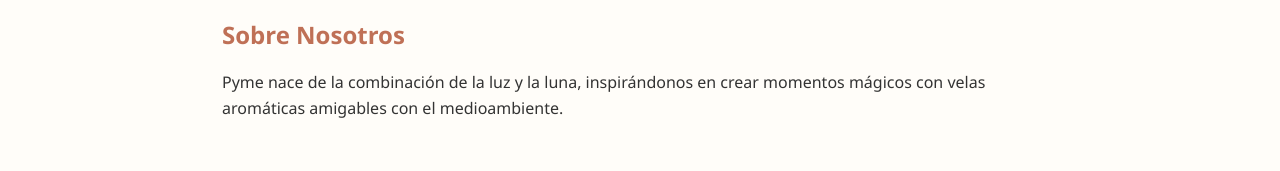
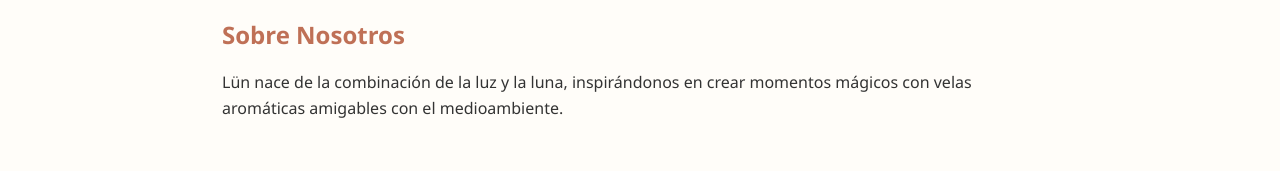
Before and after one commit to EddieM2/Pyme-Velas, a plain HTML site: page index.html in a window 1280 px wide. Shown: the part 175-346 px from the top of the page. Drawn offline with Linux system fonts and the light colour scheme; a script that the page names is missing.

Commit message:
correccion texto

```diff
--- a/index.html
+++ b/index.html
@@ -26,7 +26,7 @@
 
   <section id="intro">
     <h2>Sobre Nosotros</h2>
-    <p>Pyme nace de la combinación de la luz y la luna, inspirándonos en crear momentos mágicos con velas aromáticas amigables con el medioambiente.</p>
+    <p>Lün nace de la combinación de la luz y la luna, inspirándonos en crear momentos mágicos con velas aromáticas amigables con el medioambiente.</p>
   </section>
 
   <section id="productos">
```
